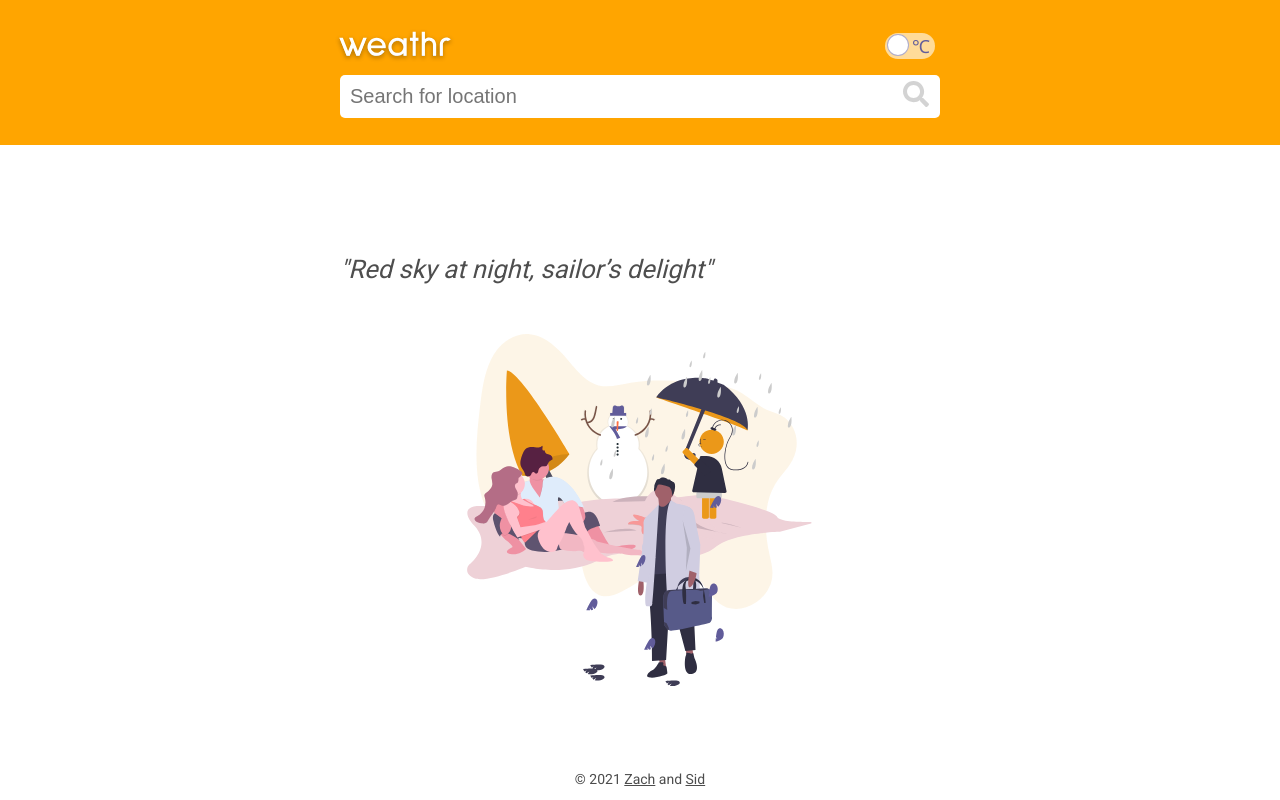
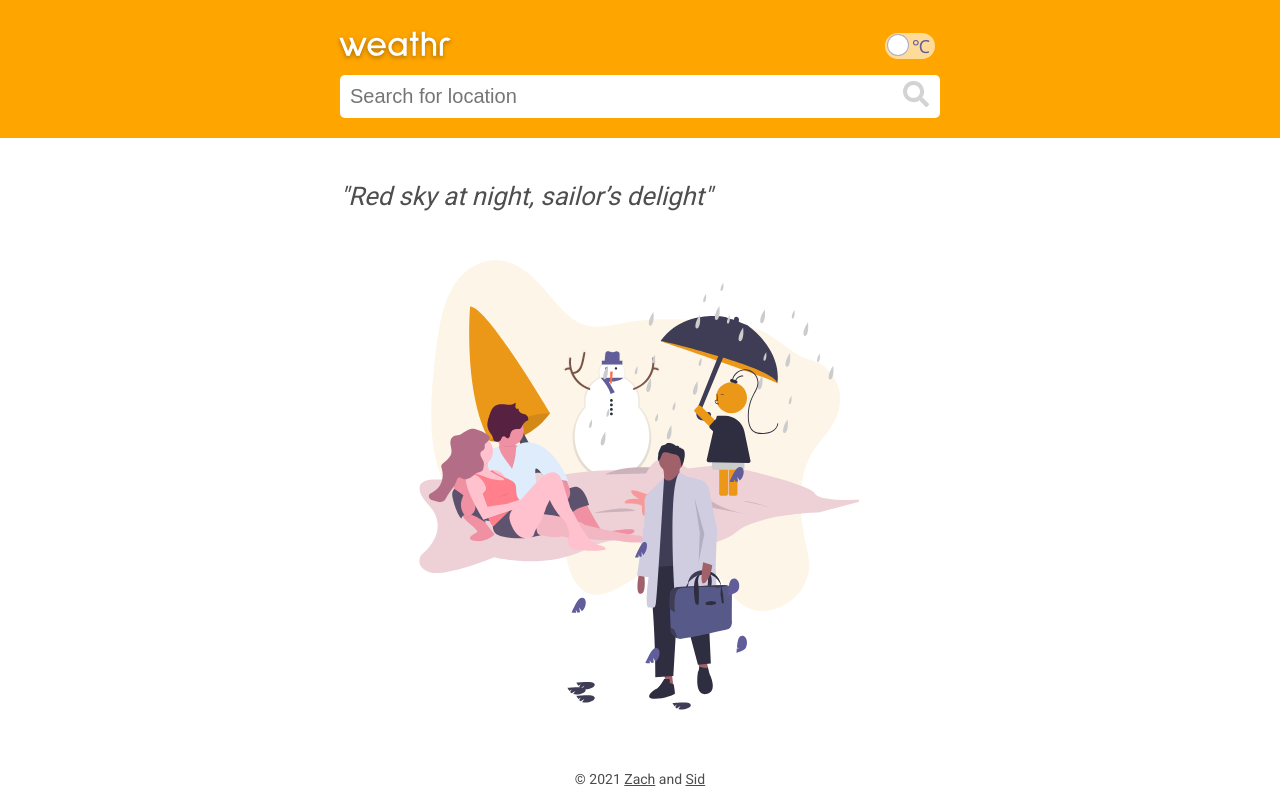
Before and after one commit to zack-and-sid/weather-app, a React (Create React App) app: page / in a window 1280 px wide. Built offline with nearby package versions, Linux system fonts and the light colour scheme.

Commit message:
remove abs position from footer and fix start screen sizing

```diff
--- a/src/components/Footer.js
+++ b/src/components/Footer.js
@@ -1,8 +1,6 @@
 import styled from "styled-components";
 
 const StyledFooter = styled("footer")`
-  position: absolute;
-  bottom: 0;
   width: 100%;
   padding: 0.5em;
   font-size: var(--fz-xs);
--- a/src/components/StartScreen.js
+++ b/src/components/StartScreen.js
@@ -3,11 +3,14 @@ import { ReactComponent as Seasons } from "../assets/seasons.svg";
 
 const StyledStartScreen = styled("div")`
   padding: 2rem;
-  height: calc(100% - var(--height-header));
   display: flex;
   flex-direction: column;
   justify-content: center;
   padding-bottom: var(--height-footer);
+
+  /* This will prevent Seasons from growing too big and pushing StartScreen it downward causing overflow */
+  /* This also ensures that children is contained within the flex item(StartScreen)  */
+  overflow: hidden;
 
   .copy {
     margin: 1em auto 2em;
@@ -16,8 +19,9 @@ const StyledStartScreen = styled("div")`
     opacity: 0.8;
   }
   svg {
+    /* Fill in all available space */
     width: 100%;
-    height: 60%;
+    height: 100%;
   }
 `;
 
```
